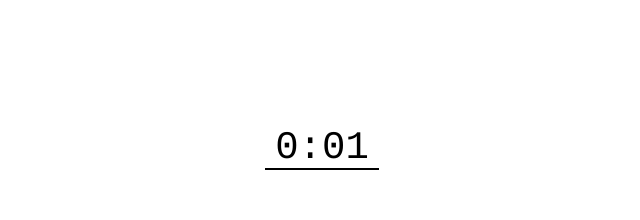
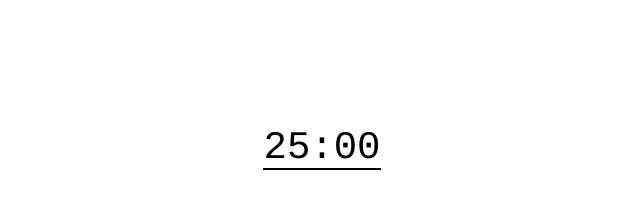
Before and after one commit to extoplasm/pomodoro, a React (Vite) app: page / in a window 1280 px wide. Shown: the part 238-458 px from the top of the page, without its empty margins (318-958 px from the left). Built offline with nearby package versions, Linux system fonts and the light colour scheme.

Commit message:
fix: reverted testing values

```diff
--- a/src/components/pomodoro.tsx
+++ b/src/components/pomodoro.tsx
@@ -2,7 +2,7 @@ import Timer from '@/components/timer'
 import bellSound from '@/assets/bell.mp3'
 import { useState } from 'react'
 
-const stageMap = [1, 3, 1, 300, 1500, 300, 1500, 900]
+const stageMap = [1500, 300, 1500, 300, 1500, 300, 1500, 900]
 
 export default function Pomodoro() {
   const [isCountdownStarted, setCountdownStarted] = useState(false)
```
